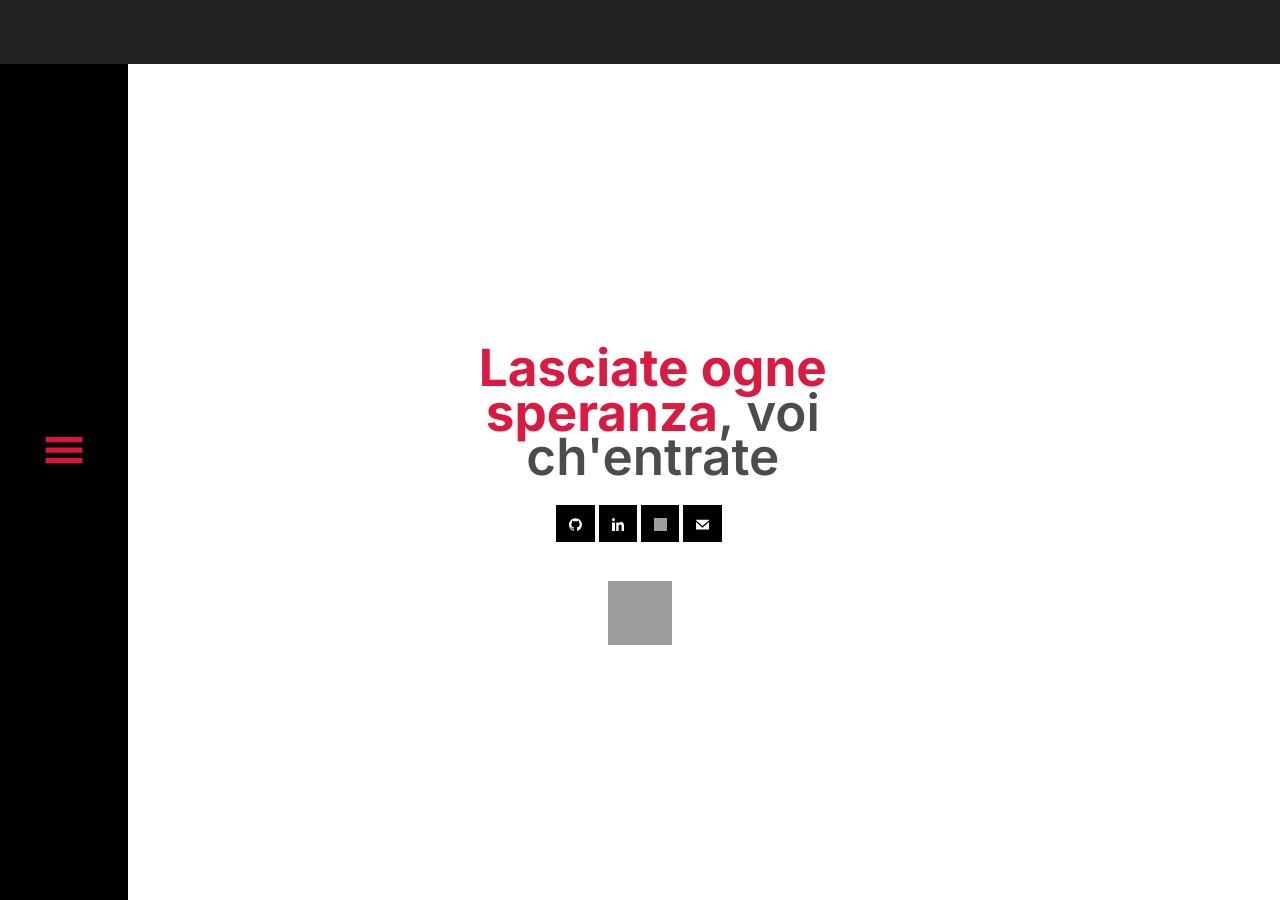
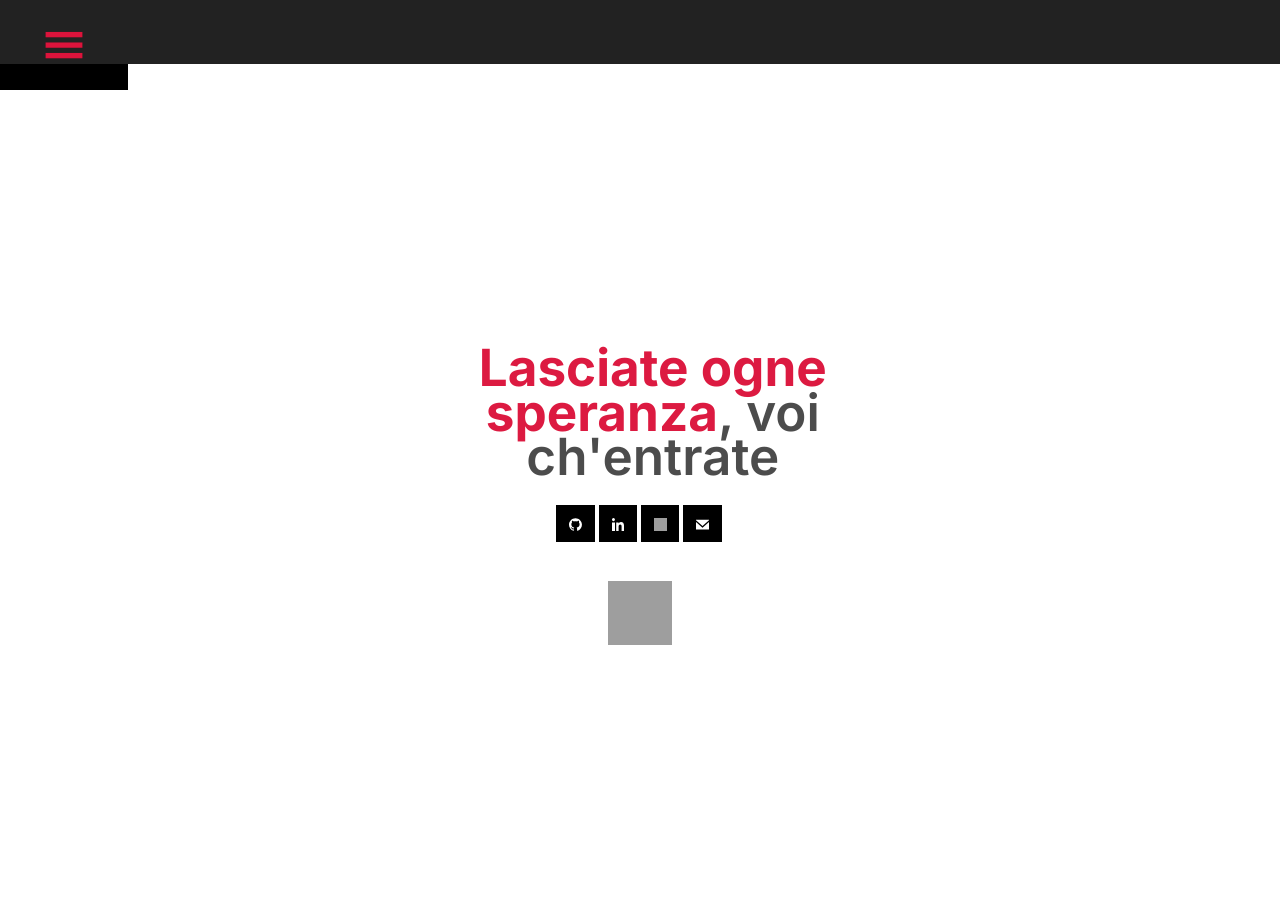
Before and after one commit to lyszt/lyszt.github.io, a Jekyll site: the page built from index.html, in a window 1280 px wide and 900 px high. Built offline with Jekyll 4.4.1, drawn with Linux system fonts in a browser that asks for light colours; grey boxes are pictures that could not be loaded.

Commit message:
nav isn't insane now, we can be happy

```diff
--- a/css/default.css
+++ b/css/default.css
@@ -153,11 +153,11 @@ hr {
 nav {
   display: grid;
   top: 0;
-  height: 100%;
   position: fixed;
   background-color: black;
   z-index: 2;
   width: 10%;
+  height: 10%;
 }
 
 .navigator-design:active li {
@@ -177,6 +177,7 @@ div.hamburger.active img{
   color: white;
   font-weight: lighter;
   width: 100%;
+  height: 10%;
   position: fixed;
   top: 0;
   left: 0;
```
